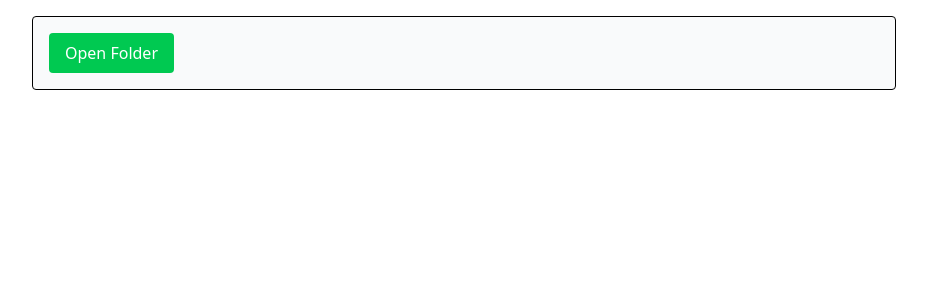
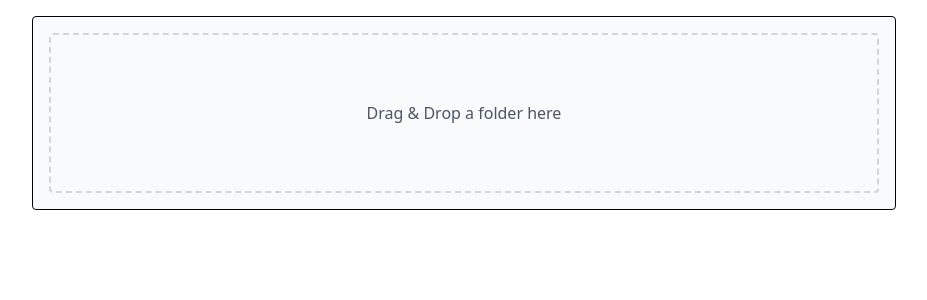
Before and after one commit to Dev-Lakshay-Yadav/file-checker, a React (Vite) app: page / in a window 1280 px wide. Shown: the top 300 px of the page, without its empty margins (176-1103 px from the left). Built offline with nearby package versions, Linux system fonts and the light colour scheme.

Commit message:
drag and frop folder working fine

```diff
--- a/src/ui/components/FolderViewer.tsx
+++ b/src/ui/components/FolderViewer.tsx
@@ -3,28 +3,84 @@ import { useState } from "react";
 
 const FolderViewer = () => {
   const [folderFiles, setFolderFiles] = useState<string[] | null>(null);
-  const [loading, setLoading] = useState(false);
+  const [dragActive, setDragActive] = useState(false);
   const [error, setError] = useState<string | null>(null);
 
-  const handleOpenFolder = async () => {
-    setLoading(true);
-    setError(null);
-    setFolderFiles(null);
+  const getFile = (entry: FileSystemFileEntry): Promise<File> => {
+    return new Promise((resolve, reject) => {
+      entry.file(resolve, reject);
+    });
+  };
+
+  const readEntries = async (
+    dirEntry: FileSystemDirectoryEntry,
+    collected: string[],
+    pathPrefix = ""
+  ) => {
+    const reader = dirEntry.createReader();
+    const entries: FileSystemEntry[] = await new Promise((resolve, reject) =>
+      reader.readEntries(resolve, reject)
+    );
+
+    for (const entry of entries) {
+      if (entry.isFile) {
+        const file = await getFile(entry as FileSystemFileEntry);
+        collected.push(pathPrefix + file.name);
+      } else if (entry.isDirectory) {
+        // pass subfolder name as prefix (but no root folder)
+        await readEntries(
+          entry as FileSystemDirectoryEntry,
+          collected,
+          pathPrefix + entry.name + "/"
+        );
+      }
+    }
+  };
+
+  const handleDrop = async (e: React.DragEvent<HTMLDivElement>) => {
+    e.preventDefault();
+    e.stopPropagation();
+    setDragActive(false);
 
     try {
-      const result = await window.api.openFolder();
+      const items = e.dataTransfer.items;
+      if (!items) {
+        setError("No items dropped");
+        return;
+      }
 
-      if (result.success) {
-        setFolderFiles(result.files ?? []);
-      } else {
-        setError(result.error ?? "Failed to read folder");
+      const files: string[] = [];
+
+      for (let i = 0; i < items.length; i++) {
+        const entry = items[i].webkitGetAsEntry?.();
+        if (entry) {
+          if (entry.isFile) {
+            const file = await getFile(entry as FileSystemFileEntry);
+            files.push(file.name); // only filename
+          } else if (entry.isDirectory) {
+            // 🚀 FIX: start recursion without root folder name
+            await readEntries(entry as FileSystemDirectoryEntry, files, "");
           }
+        }
+      }
+
+      setFolderFiles(files);
     } catch (err) {
-      setError("An unexpected error occurred while reading folder");
       console.error(err);
-    } finally {
-      setLoading(false);
+      setError("Failed to read dropped folder");
     }
+  };
+
+  const handleDragOver = (e: React.DragEvent<HTMLDivElement>) => {
+    e.preventDefault();
+    e.stopPropagation();
+    setDragActive(true);
+  };
+
+  const handleDragLeave = (e: React.DragEvent<HTMLDivElement>) => {
+    e.preventDefault();
+    e.stopPropagation();
+    setDragActive(false);
   };
 
   const handleReset = () => {
@@ -32,40 +88,21 @@ const FolderViewer = () => {
     setError(null);
   };
 
-  if (!folderFiles) {
   return (
     <div className="p-4 border rounded bg-gray-50">
-        <button
-          onClick={handleOpenFolder}
-          disabled={loading}
-          className={`px-4 py-2 rounded text-white ${
-            loading
-              ? "bg-gray-500 cursor-not-allowed"
-              : "bg-green-500 hover:bg-green-600"
+      {!folderFiles ? (
+        <div
+          onDrop={handleDrop}
+          onDragOver={handleDragOver}
+          onDragLeave={handleDragLeave}
+          className={`h-40 flex items-center justify-center border-2 border-dashed rounded cursor-pointer ${
+            dragActive ? "border-green-500 bg-green-50" : "border-gray-300"
           }`}
         >
-          {loading ? "Loading..." : "Open Folder"}
-        </button>
-
-        {error && (
-          <div className="p-3 bg-red-100 text-red-700 rounded border border-red-200 mt-3">
-            <div className="flex items-center justify-between">
-              <span>Error: {error}</span>
-              <button
-                onClick={() => setError(null)}
-                className="ml-4 px-3 py-1 bg-red-200 hover:bg-red-300 rounded text-sm"
-              >
-                Dismiss
-              </button>
+          <p className="text-gray-600">Drag & Drop a folder here</p>
         </div>
-          </div>
-        )}
-      </div>
-    );
-  }
-
-  return (
-    <div className="p-4 border rounded bg-gray-50 max-h-[40vh] overflow-y-auto relative">
+      ) : (
+        <div className="relative max-h-[40vh] overflow-y-auto">
           <button
             onClick={handleReset}
             className="absolute top-2 right-2 px-2 py-1 bg-gray-200 hover:bg-gray-300 rounded text-sm"
@@ -74,12 +111,18 @@ const FolderViewer = () => {
           </button>
 
           <h3 className="font-semibold mb-2">Files in Folder:</h3>
-      <ul className="list-disc list-inside">
+          <ul className="list-disc list-inside text-sm">
             {folderFiles.map((file, index) => (
               <li key={index}>{file}</li>
             ))}
           </ul>
         </div>
+      )}
+
+      {error && (
+        <div className="mt-3 p-2 bg-red-100 text-red-700 rounded">{error}</div>
+      )}
+    </div>
   );
 };
 
```
Lines whose indentation alone changed are shown as unchanged.
